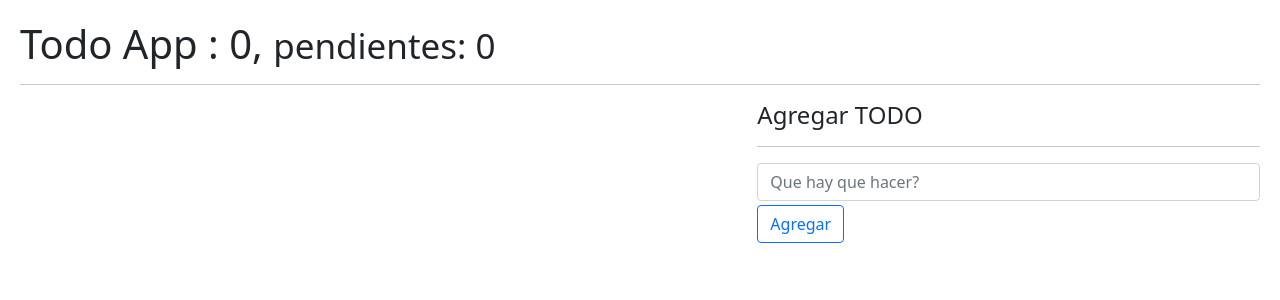
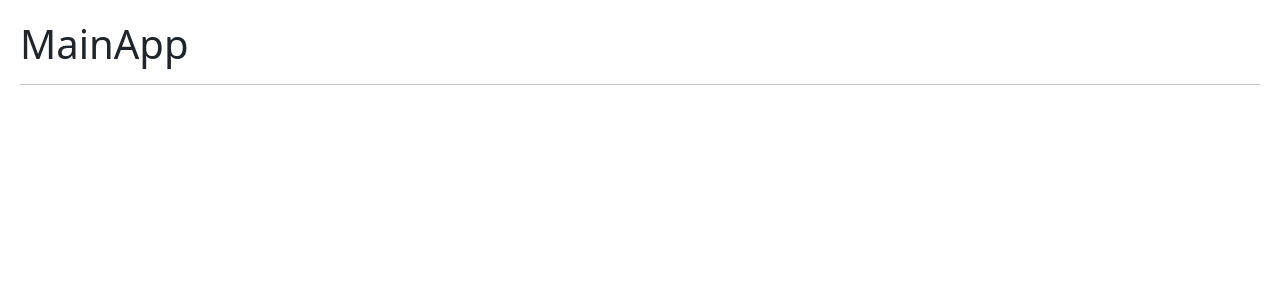
Before and after one commit to BigCode07/HookApp-FH, a React (Vite) app: page / in a window 1280 px wide. Shown: the top 300 px of the page. Built offline with nearby package versions, Linux system fonts and the light colour scheme.

Commit message:
Preparacion de nuestra aplicacion con rutas

```diff
--- a/package.json
+++ b/package.json
@@ -9,7 +9,8 @@
   },
   "dependencies": {
     "react": "19.0.0",
-    "react-dom": "19.0.0"
+    "react-dom": "19.0.0",
+    "react-router": "^7.1.3"
   },
   "devDependencies": {
     "@types/react": "^18.0.0",
--- /dev/null
+++ b/src/09-useContext/AboutPage.jsx
@@ -0,0 +1,3 @@
+export default function AboutPage() {
+  return <div>AboutPage</div>;
+}
--- /dev/null
+++ b/src/09-useContext/HomePage.jsx
@@ -0,0 +1,3 @@
+export default function HomePage() {
+  return <div>HomePage</div>;
+}
--- /dev/null
+++ b/src/09-useContext/LoginPage.jsx
@@ -0,0 +1,3 @@
+export default function LoginPage() {
+  return <div>LoginPage</div>;
+}
--- /dev/null
+++ b/src/09-useContext/MainApp.jsx
@@ -0,0 +1,8 @@
+export default function MainApp() {
+  return (
+    <>
+      <h1>MainApp</h1>
+      <hr />
+    </>
+  );
+}
--- a/src/main.jsx
+++ b/src/main.jsx
@@ -1,6 +1,6 @@
 import React from "react";
 import ReactDOM from "react-dom/client";
-
+import { BrowserRouter } from "react-router";
 // import { HooksApp } from './HooksApp';
 // import { CounterApp } from './01-useState/CounterApp';
 // import { CounterWithCustomHook } from './01-useState/CounterWithCustomHook';
@@ -14,11 +14,12 @@ import ReactDOM from "react-dom/client";
 // import { CallbackHook } from './06-memos/CallbackHook';
 // import { Padre } from "./07-tarea-memo/Padre";
 // import "./08-useReducer/intro-reducer";
-import TodoApp from "./08-useReducer/TodoApp";
+// import TodoApp from "./08-useReducer/TodoApp";
+import MainApp from "./09-useContext/MainApp";
 import "./index.css";
 
 ReactDOM.createRoot(document.getElementById("root")).render(
-  // <React.StrictMode>
-  <TodoApp />
-  // </React.StrictMode>
+  <BrowserRouter>
+    <MainApp />
+  </BrowserRouter>
 );
```
Also changed, not shown: 2 other files (tests, documents, lock files or other folders).
